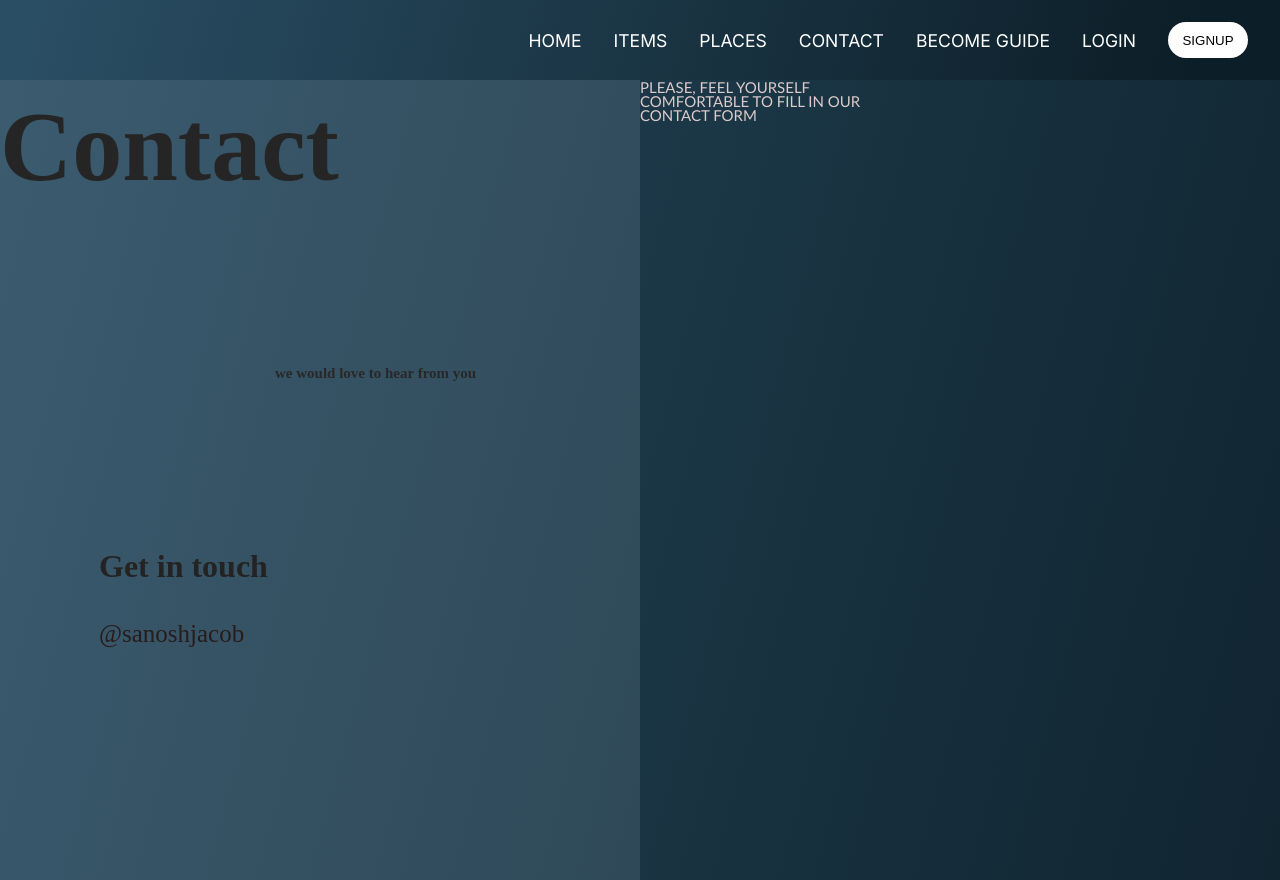
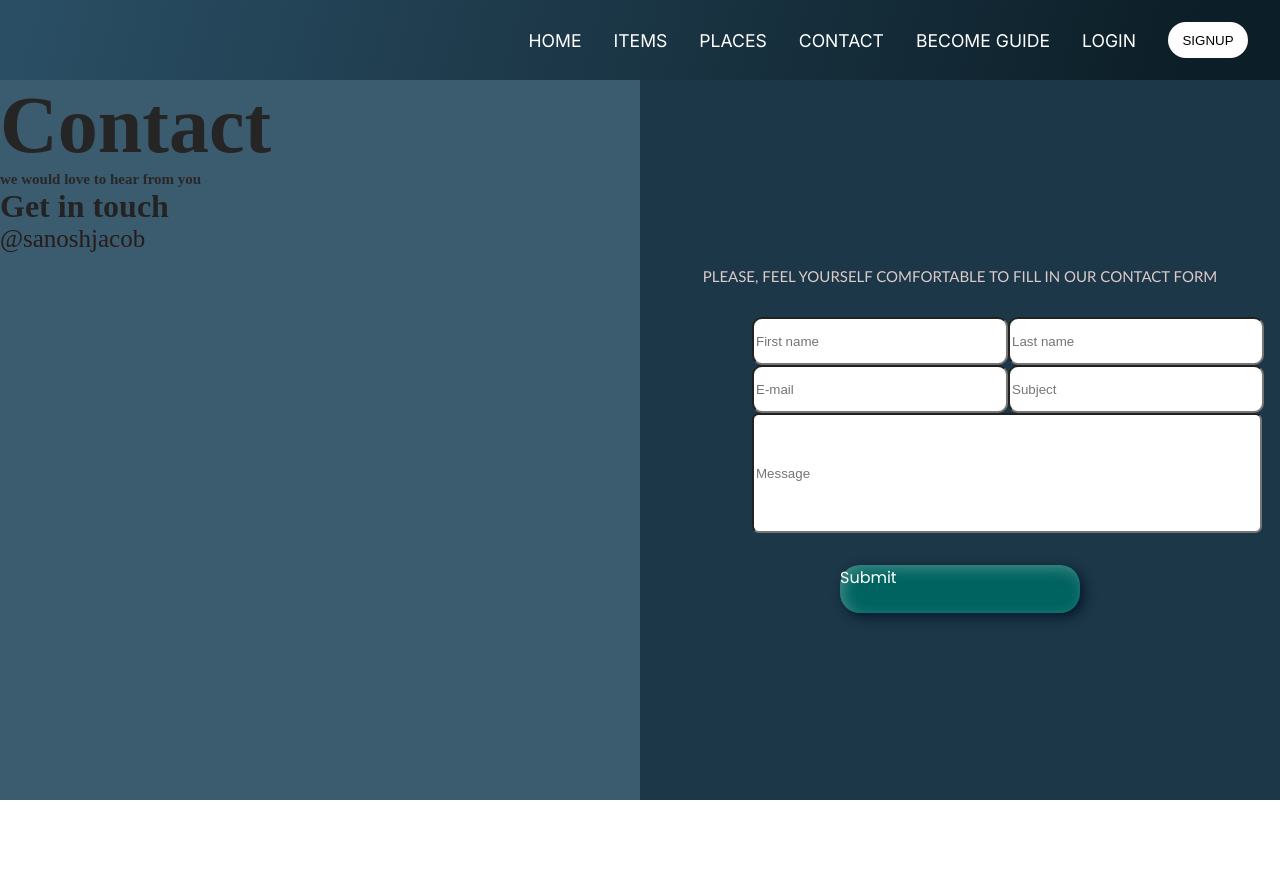
Before and after one commit to dev-triangle/roots-frontend, a React (Create React App) app: page /contact in a window 1280 px wide. After the commit the page ends 800 px from the top, so only its background shows below. Built offline with nearby package versions, Linux system fonts and the light colour scheme.

Commit message:
contact page reframed

```diff
--- a/src/pages/BecomeGuidePg/BecomGuidePg.css
+++ b/src/pages/BecomeGuidePg/BecomGuidePg.css
@@ -1,23 +1,32 @@
 .guide_main{
     /* background:linear-gradient(104.98deg, #1B3747 , #0C1E27);  */
-    width:100%;
+    /* width:100%;
     height:100vh ;
-    min-height: 100vh;
+    min-height: 100vh; */
+    width: 100vw;
+    min-height: 90vh;
+    display: flex;
+    flex-direction: row;
+    font-family: Poppins;
 }
 .guide_img{
 width: 50vw;
-height: 100vh;
+height: 90vh;
 background-image: url('../../assets/png/guide.png');
 background-repeat: no-repeat;
 background-size: cover;
 }
+.g_rightside{
+    width: 50vw;
+    height: 90vh;
+    display: flex;
+    flex-direction: column;
+    justify-content: center;
+    align-items: center;
+    gap: 2rem;
+    background-color: #1C3747;
+}
 
-.g_heading{
-/* font-family: 'Poppins'; */
-font-weight: 500;
-font-size: 3rem;
-color: #FFFFFF;
-}
 .g_container{
   box-sizing: border-box;
   width: 421px;
@@ -30,6 +39,13 @@ background-position: 0 0, 0 0, 100% 0, 0 100%;
 background-repeat: no-repeat;
   padding: 20px 20px 20px 20px;
   }
+
+.g_heading{
+    /* font-family: 'Poppins'; */
+    /* font-weight: 500; */
+    font-size: 30px;
+    color: #FFFFFF;
+    }
 
 .gu_input1{
 width: 310px;
@@ -153,3 +169,54 @@ border: 1px solid #FFFFFF;
     letter-spacing: 0.01em;
     color: #FFFFFF;
 }
+
+
+@media only screen and (max-width: 1300px) {
+
+}
+@media (min-device-width: 20px) and (max-device-width: 500px){
+
+}
+@media only screen and (max-width: 1200px) {
+
+}
+
+@media only screen and (max-width: 1100px) {
+
+}
+
+@media screen and (max-width: 992px) {
+
+}
+
+@media screen and (max-width: 800px) {
+
+}
+
+@media screen and (max-width: 600px) {
+    .g_rightside{
+        width: 100vw;
+    }
+    .guide_img{
+        visibility: hidden;
+    }
+    .guide_main{
+        flex-direction: column-reverse;
+        height: 90vh;
+    }
+
+}
+
+@media screen and (max-width: 400px) {
+
+}
+
+@media only screen and (min-device-width: 320px) and (max-device-width:
+  480px) and (-webkit-device-pixel-ratio: 2) and (device-aspect-ratio: 2/3) {
+
+}
+
+
+@media only screen and (device-width: 768px) {
+
+}
--- a/src/pages/BecomeGuidePg/BecomGuidePg.js
+++ b/src/pages/BecomeGuidePg/BecomGuidePg.js
@@ -48,7 +48,9 @@ const BecomGuidePg = () => {
 
       <div className='guide_img'></div>
 
-      <div className='g_container'>
+      <div className='g_rightside'>
+        <div className='g_container'>
+
             <p className='g_heading'>Book With Us Today</p>
 
             <div className='g_dot1'></div> <p className='gl_dot1'>One way</p>
@@ -68,6 +70,7 @@ const BecomGuidePg = () => {
             <input className='gu_input6' type="text"   placeholder='Class' required/>
 
             <div className='g_button' type='submit'>Search Available Flights</div>
+        </div>
       </div>
    </div>
     </MainLayout>
--- a/src/pages/Contact/Contact.css
+++ b/src/pages/Contact/Contact.css
@@ -1,168 +1,145 @@
-.page{
-
-    width: 50%;
-    height: 50%;
-    background:linear-gradient(104.98deg, #3B5B6F,#2F4958);
-    min-height: 100vh;
+.su__main{
+    width: 100vw;
+    min-height: 90vh;
+    display: flex;
+    flex-direction: row;
+    font-family: Poppins;
 }
-.page2{
-    display: flex;
-    width: 50%;
-    height: 50%;
-    background: linear-gradient(104.98deg,#1C3848,#102530);
-    min-height: 100vh;
-}
-.page1{
-    scrollbar-width: none;
-    color: aliceblue;
-    text-size-adjust: 4xl;
-    display: flex;
+.su__blank_space{
+    width: 50vw;
+    height: 90vh;
     justify-content: center;
     align-items: center;
+    background: #3B5B6F;
+    /* background: rgba(217, 217, 217, 0.5);
+    opacity: 0.2; */
+}
+.su__form_container{
+    width: 50vw;
+    height: 90vh;
+    display: flex;
+    flex-direction: column;
+    justify-content: center;
+    align-items: center;
+    gap: 2rem;
+    background-color: #1C3747;
+}
 
-}
-.contact{
-    position: relat;
-width: 714px;
-height: 122px;
-left: 200px;
-top: 39px;
-
+.Contact{
 font-family: 'Playfair Display';
-font-style: normal;
 font-weight: 700;
-font-size: 100px;
-line-height: 133px;
-
+font-size: 5rem;
 color: #262525;
 }
-
 .contact_byline{
-    position: relative;
-width: 214px;
-height: 20px;
-left: 275px;
-top: 161px;
 font-family: 'Playfair Display';
-font-style: normal;
 font-weight: 800;
 font-size: 15px;
-line-height: 20px;
 color: #292828;
 }
 .getin{
-position:relative;
-width: 194px;
-height: 38px;
-left: 99px;
-top: 325px;
 font-family: 'Work Sans';
-font-style: normal;
 font-weight: 700;
 font-size: 32px;
-line-height: 38px;
 color: #242323;
 }
 .san{
-    position:relative;
-width: 226px;
-height: 38px;
-left: 99px;
-top: 355px;
-
 font-family: 'Work Sans';
-font-style: normal;
 font-weight: 400;
 font-size: 25px;
-line-height: 38px;
 color: #271c1c;
+}
+
+/* Right side */
+.contact_heading{
+font-family:'Trebuchet MS', 'Lucida Sans Unicode', 'Lucida Grande', 'Lucida Sans', Arial, sans-serif;
+font-size: 15px;
+color: #DDCBCB;
+}
+
+.contact_body{
+justify-content: center !important;
+flex-direction: column;
+border: none;
+margin-left: 7rem;
+}
+
+.co_input{
+justify-content: center !important;
+height: 3rem;
+width:16rem;
+border-radius: 10px;
 
 }
-.contact_body{
-    position: relative;
-left: 0%;
-right: 1.83%;
-top: 0%;
-bottom: 26.32%;
-font-family:'Trebuchet MS', 'Lucida Sans Unicode', 'Lucida Grande', 'Lucida Sans', Arial, sans-serif;
-font-style: normal;
-font-weight: 500;
-font-size: 15px;
-line-height: 14px;
-color: #DDCBCB;
-}
-.co_body{
-position: relative;
 
-}
-.contact_input{
-position: relative;
-width: 200px;
-height: 396px;
-left: 850px;
-top: 230px;
-border: none;
+.co_inputm{
+    width: 510px;
+    height: 120px;
+    border-radius: .5em;
 }
 
-.co_input4{
- position: relative;
-width: 250px;
-height: 30px;
-left: 270px;
-top: 50px;
-border-radius: .5em;
-padding: 12px 20px;
-}
-.co_input2{
-    position:relative;
-    width: 250px;
-    height: 30px;
-    left: 10px;
-    top:50px;
-    border-radius: .5em;
-}
-.co_input3{
-    position:relative;
-    width: 250px;
-    height: 30px;
-    left: 270px;
-    top:0px;
-    border-radius: .5em;
-}
-.co_input1{
-    position:relative;
-    width: 250px;
-    height: 30px;
-    left: 10px;
-    top:0px;
-    border-radius: .5em;
-
-}
-.co_input5{
-    position:relative;
-    width: 510px;
-    height: 120px;
-    left: 10px;
-    top:100px;
-    border-radius: .5em;
-}
-.submit_body{
-    position: relative;
-    top: 475px;
-    left: 1000px;
-
-}
 .submit_button{
-    background-color: #0062CC;
+    background-color:#006360;
     color: #ffff;
-    border-radius: 1rem;
+    border-radius: 20px;
+    justify-content: center ;
     border: none;
-    width: 10rem;
-    height: 2.5rem;
+    width: 15rem;
+    height: 3rem;
     box-shadow: 4px 4px 12px #05182D, inset 4px 4px 14px rgba(255, 255, 255, 0.25);
 
 }
 .submit_button:hover{
-    color: light blue;
-    background-color: none;
+    box-shadow: 0 12px 16px 0 rgba(0,0,0,0.24),0 17px 50px 0 rgba(0,0,0,0.19);
 }
+
+
+@media only screen and (max-width: 1300px) {
+
+}
+@media (min-device-width: 20px) and (max-device-width: 500px){
+
+}
+@media only screen and (max-width: 1200px) {
+
+}
+
+@media only screen and (max-width: 1100px) {
+
+}
+
+@media screen and (max-width: 992px) {
+
+}
+
+@media screen and (max-width: 800px) {
+
+}
+
+@media screen and (max-width: 600px) {
+    .su__form_container{
+        width: 100vw;
+    }
+    .su__blank_space{
+        visibility: hidden;
+    }
+    .su__main{
+        flex-direction: column-reverse;
+        height: 90vh;
+    }
+
+}
+
+@media screen and (max-width: 400px) {
+
+}
+
+@media only screen and (min-device-width: 320px) and (max-device-width:
+  480px) and (-webkit-device-pixel-ratio: 2) and (device-aspect-ratio: 2/3) {
+
+}
+
+
+@media only screen and (device-width: 768px) {
+
+}
--- a/src/pages/Contact/Contact.js
+++ b/src/pages/Contact/Contact.js
@@ -6,35 +6,29 @@ import './Contact.css'
 const Contact = () => {
   return (
     <MainLayout>
-    <div>
-
-     <React.Fragment>
-      <section>
-        <div className='page1   '>
-          <div className='page '>
-            <p className='contact'>Contact</p>
+        <div className='su__main'>
+          <div className="su__blank_space">
+            <p className='Contact'>Contact</p>
             <p className='contact_byline'>we would love to hear from you</p>
             <p className='getin'>Get in touch</p>
             <p className='san'>@sanoshjacob</p>
           </div>
 
-          <div className='page2 '>
-           <div className='co_body'> <p className='contact_body'>PLEASE, FEEL YOURSELF COMFORTABLE TO FILL IN OUR CONTACT FORM</p></div>
-             <div className='contact_input'>
+          <div className="su__form_container">
+                <p className='contact_heading'>PLEASE, FEEL YOURSELF COMFORTABLE TO FILL IN OUR CONTACT FORM</p>
 
-       <input className='co_input1' type='text'   placeholder='First name' required/>
-       <input className='co_input3' type="text"   placeholder='Last name' required/>
-       <input className='co_input2' type="text"   placeholder='E-mail' required/>
-       <input className='co_input4' type="text"   placeholder='Subject' required/>
-       <input className='co_input5' type="text" placeholder='Message' required/>
+                <div className='contact_body'>
 
-           </div>
-          <div className='submit_body'><button  type='submit'  className='submit_button'>Submit</button></div>
+                  <input className='co_input' type='text'   placeholder='First name' required/>
+                  <input className='co_input' type="text"   placeholder='Last name' required/>
+                  <input className='co_input' type="text"   placeholder='E-mail' required/>
+                  <input className='co_input' type="text"   placeholder='Subject' required/>
+                  <input className='co_inputm' type="text" placeholder='Message' required/>
+
+                </div>
+               <div className='submit_button' type='submit'>Submit</div>
           </div>
         </div>
-      </section>
-     </React.Fragment>
-    </div>
     </MainLayout>
   )
 }
```
